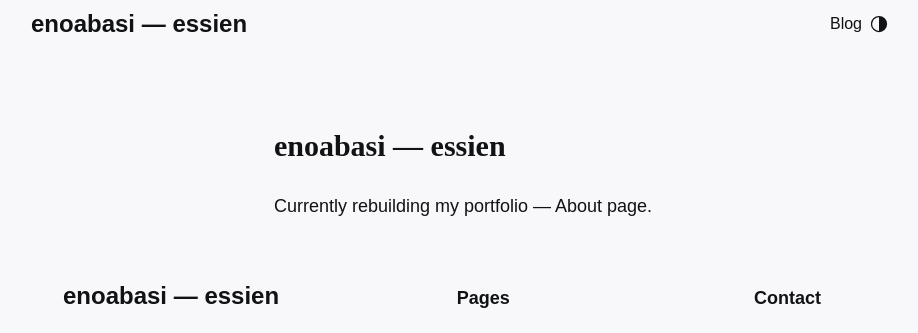
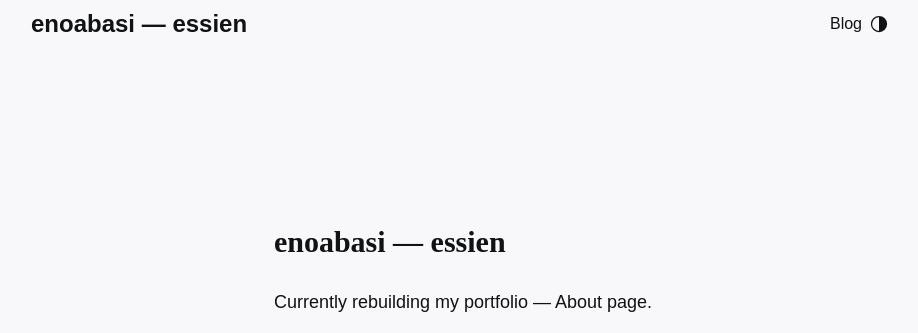
Before and after one commit to whoiseno/whoiseno, an Astro site: page /about in a window 1280 px wide. Shown: the top 333 px of the page, without its empty margins (177-1095 px from the left). Built offline with nearby package versions, Linux system fonts and the light colour scheme; Astro itself is replaced by a stand-in of ours.

Commit message:
site layout for all pages except blog

```diff
--- a/src/layouts/Root.astro
+++ b/src/layouts/Root.astro
@@ -28,11 +28,13 @@ const { title, description, class: className } = Astro.props;
     />
   </head>
   <body>
+    <div class="max-w-173 mx-auto flex flex-col items-center px-4 sm:px-6 py-24 gap-y-24 [&>nav,main,footer]:w-full">
       <Header />
-    <main class={cn(className)}>
+      <main class={cn("flex-1", className)}>
         <slot />
       </main>
       <Footer />
+    </div>
   </body>
 </html>
 
```
Lines whose indentation alone changed are shown as unchanged.
